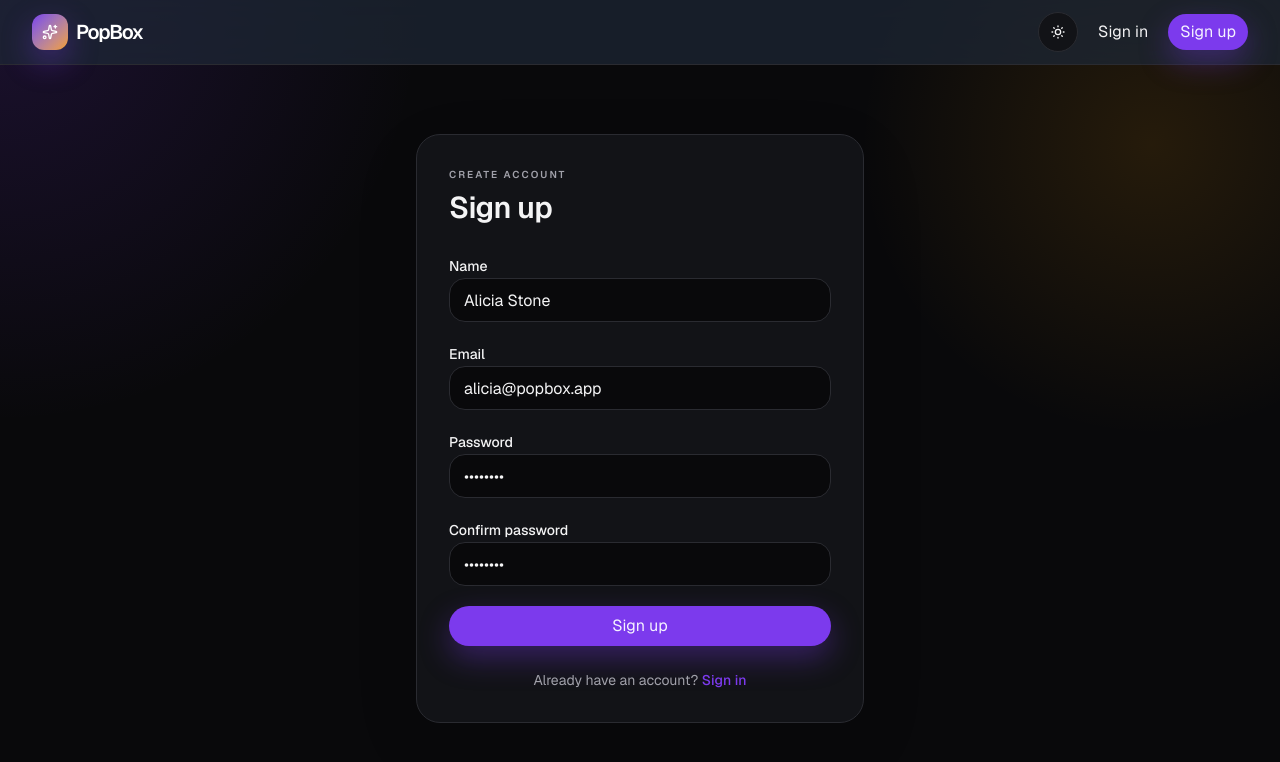
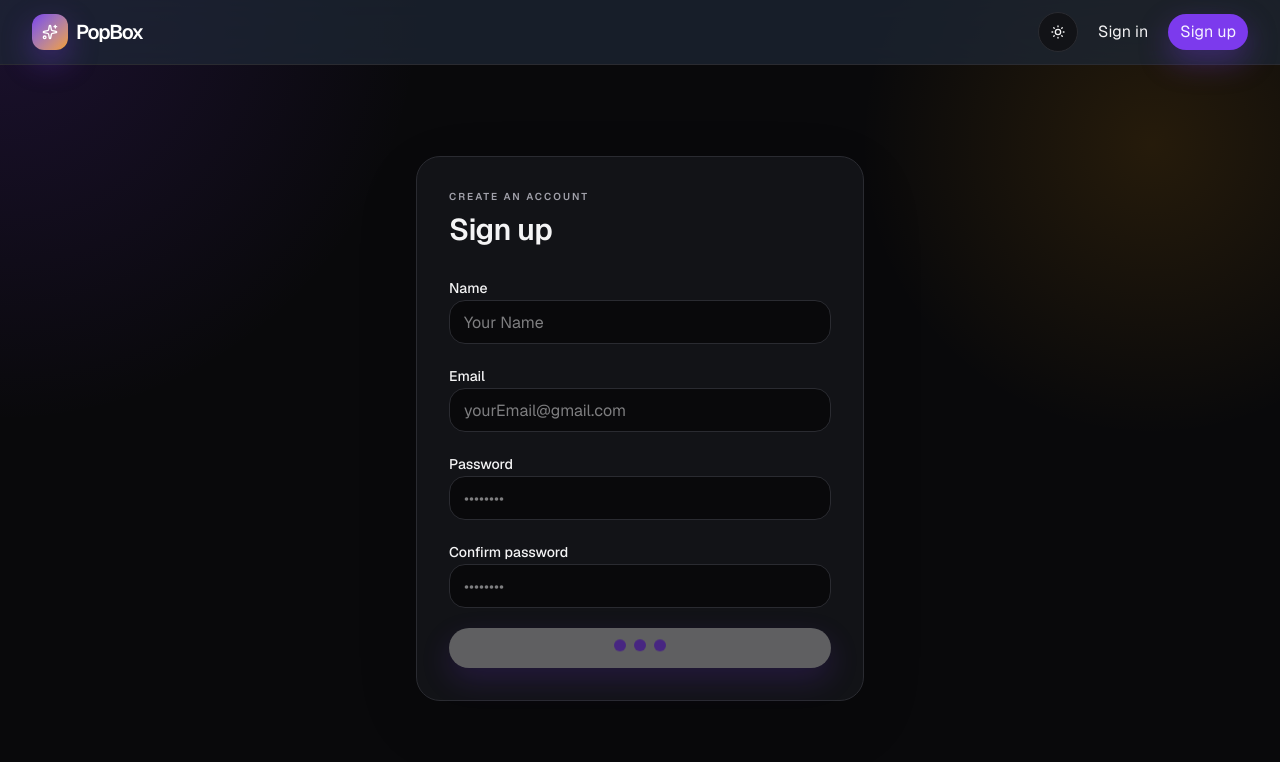
Before and after one commit to Issa-Abbani/PopBox, a Next.js app: page /sign-up in a window 1280 px wide. Shown: the top 762 px of the page. Built offline with nearby package versions, Linux system fonts and the light colour scheme.

Commit message:
Created the sign up logic with a custom access/refresh token JWT implamentation and made some UI changes

```diff
--- /dev/null
+++ b/app/api/test-db/route.ts
@@ -0,0 +1,20 @@
+import { pool } from "@/lib/db";
+import { NextResponse } from "next/server";
+
+export async function GET() {
+  try {
+    const result = await pool.query("SELECT NOW()");
+
+    return NextResponse.json({
+      success: true,
+      time: result.rows[0].now,
+    });
+  } catch (error) {
+    console.error(error);
+
+    return NextResponse.json(
+      { success: false, error: "Database connection failed" },
+      { status: 500 }
+    );
+  }
+}
--- a/app/globals.css
+++ b/app/globals.css
@@ -15,6 +15,8 @@
   --muted-foreground: #6b7280;
   --border: #e7e5ef;
   --success: #10b981;
+  --error: rgb(202, 60, 60);
+  --disabled: rgb(172, 172, 172);
   --shadow-color: rgba(15, 23, 42, 0.12);
 }
 
@@ -33,6 +35,8 @@
   --accent-foreground: #1f2937;
   --accent-soft: rgba(245, 158, 11, 0.14);
   --success: #34d399;
+  --error: rgb(202, 60, 60);
+  --disabled: rgb(172, 172, 172);
   --shadow-color: rgba(0, 0, 0, 0.38);
 }
 
@@ -48,6 +52,9 @@
   --color-primary-foreground: var(--primary-foreground);
   --color-accent: var(--accent);
   --color-accent-foreground: var(--accent-foreground);
+  --color-error: var(--error);
+  --color-success: var(--success);
+  --color-disabled: var(--disabled);
   --font-sans: var(--font-geist-sans);
   --font-mono: var(--font-geist-mono);
 }
--- a/app/loading.tsx
+++ b/app/loading.tsx
@@ -1,10 +1,10 @@
+import Loader from "@/components/layout/Loader";
+
 export default function Loading() {
   return (
-    <div className="flex min-h-[calc(100vh-73px)] items-center justify-center px-6">
-      <div className="flex items-center gap-3 rounded-full border border-border bg-card px-4 py-3 text-sm text-muted-foreground shadow-sm">
-        <span className="h-2.5 w-2.5 animate-pulse rounded-full bg-primary" />
+    <div className="flex min-h-[calc(100vh-73px)] gap-4 items-center justify-center px-6">
+        <Loader/>
         Loading PopBox...
-      </div>
     </div>
   );
 }
--- a/app/page.tsx
+++ b/app/page.tsx
@@ -85,8 +85,8 @@ const reveal = {
 
 export default function RootPage() {
   return (
-    <main className="min-h-screen px-3 py-5 sm:px-6 sm:py-8 lg:px-8 lg:py-10">
-      <div className="mx-auto flex max-w-6xl flex-col gap-6 sm:gap-8">
+    <main className="min-h-screen px-3 py-5 sm:px-6 sm:py-8 lg:px-8 lg:py-15">
+      <div className="mx-auto flex max-w-6xl flex-col gap-6 sm:gap-20 lg:gap-35">
         <motion.section
           initial={{ opacity: 0, y: 24 }}
           animate={{ opacity: 1, y: 0 }}
--- a/app/sign-up/page.tsx
+++ b/app/sign-up/page.tsx
@@ -4,8 +4,61 @@ import Link from "next/link";
 import { motion } from "motion/react";
 
 import { Button } from "@/components/ui/button";
+import { useState } from "react";
+import Loader from "@/components/layout/Loader";
 
 export default function SignUpPage() {
+  const [isLoading, setIsLoading] = useState(true);
+  const [error, setError] = useState("");
+
+  const handleSubmit = async (e: React.FormEvent<HTMLFormElement>) => {
+    e.preventDefault();
+
+    setError("");
+    setIsLoading(true);
+    try {
+      const formData = new FormData(e.currentTarget);
+
+      const data = {
+        name: formData.get("name"),
+        email: formData.get("email"),
+        password: formData.get("password"),
+        confirmPassword: formData.get("confirmPassword"),
+      };
+
+      if(data.password !== data.confirmPassword){
+        setError("Error: Your Password is different from the Confirm Password Input");
+        return;
+      }
+
+      // Send data to API
+
+      const res = await fetch("/api/auth/sign-up", {
+        method: "POST",
+        headers: {
+          "Content-Type": "application/json",
+        },
+        body: JSON.stringify(data),
+      });
+
+      const result = await res.json();
+
+      if (!res.ok) {
+        throw new Error(`Error: ${result.error}`);
+      }
+
+      //Later you have to use router.push("/home") since this is a client component
+    } catch (err) {
+      if (err instanceof Error) {
+        setError(err.message);
+      } else {
+        setError("Something went wrong");
+      }
+    } finally {
+      setIsLoading(false);
+    }
+  };
+
   return (
     <div className="flex min-h-[calc(100vh-73px)] items-center justify-center px-4 py-10">
       <motion.div
@@ -20,8 +73,12 @@ export default function SignUpPage() {
           transition={{ delay: 0.08, duration: 0.35 }}
           className="mb-7"
         >
-          <p className="text-[10px] font-semibold uppercase tracking-[0.2em] text-muted-foreground">Create account</p>
-          <h1 className="mt-2 text-3xl font-semibold tracking-tight text-foreground">Sign up</h1>
+          <p className="text-[10px] font-semibold uppercase tracking-[0.2em] text-muted-foreground">
+            Create An Account
+          </p>
+          <h1 className="mt-2 text-3xl font-semibold tracking-tight text-foreground">
+            Sign up
+          </h1>
         </motion.div>
 
         <motion.form
@@ -29,15 +86,38 @@ export default function SignUpPage() {
           animate={{ opacity: 1 }}
           transition={{ delay: 0.12, duration: 0.35 }}
           className="space-y-5"
+          onSubmit={(e) => handleSubmit(e)}
         >
+          { error.length > 0 && <motion.div
+            initial={{ opacity: 0, y: 12 }}
+            animate={{ opacity: 1, y: 0 }}
+            transition={{ delay: 0.08, duration: 0.35 }}
+            className="mb-7"
+          >
+            <p className="text-[10px] font-semibold uppercase tracking-[0.2em] text-error">
+              {error}
+            </p>
+          </motion.div>}
           <motion.div
             initial={{ opacity: 0, x: -12 }}
             animate={{ opacity: 1, x: 0 }}
             transition={{ delay: 0.15, duration: 0.35 }}
             className="space-y-2"
           >
-            <label htmlFor="name" className="text-sm font-medium text-foreground">Name</label>
-            <input id="name" type="text" defaultValue="Alicia Stone" className="h-11 w-full rounded-2xl border border-border bg-background px-3.5 text-foreground outline-none transition focus:border-primary" />
+            <label
+              htmlFor="name"
+              className="text-sm font-medium text-foreground"
+            >
+              Name
+            </label>
+            <input
+              id="name"
+              name="name"
+              type="text"
+              placeholder="Your Name"
+              className="h-11 w-full rounded-2xl border border-border bg-background px-3.5 text-foreground outline-none transition focus:border-primary"
+              disabled={isLoading}
+            />
           </motion.div>
 
           <motion.div
@@ -46,8 +126,20 @@ export default function SignUpPage() {
             transition={{ delay: 0.2, duration: 0.35 }}
             className="space-y-2"
           >
-            <label htmlFor="email" className="text-sm font-medium text-foreground">Email</label>
-            <input id="email" type="email" defaultValue="alicia@popbox.app" className="h-11 w-full rounded-2xl border border-border bg-background px-3.5 text-foreground outline-none transition focus:border-primary" />
+            <label
+              htmlFor="email"
+              className="text-sm font-medium text-foreground"
+            >
+              Email
+            </label>
+            <input
+              id="email"
+              name="email"
+              type="email"
+              placeholder="yourEmail@gmail.com"
+              className="h-11 w-full rounded-2xl border border-border bg-background px-3.5 text-foreground outline-none transition focus:border-primary"
+              disabled={isLoading}
+            />
           </motion.div>
 
           <motion.div
@@ -56,8 +148,20 @@ export default function SignUpPage() {
             transition={{ delay: 0.25, duration: 0.35 }}
             className="space-y-2"
           >
-            <label htmlFor="password" className="text-sm font-medium text-foreground">Password</label>
-            <input id="password" type="password" defaultValue="••••••••" className="h-11 w-full rounded-2xl border border-border bg-background px-3.5 text-foreground outline-none transition focus:border-primary" />
+            <label
+              htmlFor="password"
+              className="text-sm font-medium text-foreground"
+            >
+              Password
+            </label>
+            <input
+              id="password"
+              type="password"
+              name="password"
+              placeholder="••••••••"
+              className="h-11 w-full rounded-2xl border border-border bg-background px-3.5 text-foreground outline-none transition focus:border-primary"
+              disabled={isLoading}
+            />
           </motion.div>
 
           <motion.div
@@ -66,8 +170,20 @@ export default function SignUpPage() {
             transition={{ delay: 0.3, duration: 0.35 }}
             className="space-y-2"
           >
-            <label htmlFor="confirm-password" className="text-sm font-medium text-foreground">Confirm password</label>
-            <input id="confirm-password" type="password" defaultValue="••••••••" className="h-11 w-full rounded-2xl border border-border bg-background px-3.5 text-foreground outline-none transition focus:border-primary" />
+            <label
+              htmlFor="confirm-password"
+              className="text-sm font-medium text-foreground"
+            >
+              Confirm password
+            </label>
+            <input
+              id="confirm-password"
+              name="confirmPassword"
+              type="password"
+              placeholder="••••••••"
+              className="h-11 w-full rounded-2xl border border-border bg-background px-3.5 text-foreground outline-none transition focus:border-primary"
+              disabled={isLoading}
+            />
           </motion.div>
 
           <motion.div
@@ -75,7 +191,13 @@ export default function SignUpPage() {
             animate={{ opacity: 1, y: 0 }}
             transition={{ delay: 0.35, duration: 0.35 }}
           >
-            <Button type="submit" className="w-full rounded-full bg-primary text-primary-foreground">Sign up</Button>
+            <Button
+              type="submit"
+              className={`w-full rounded-full text-primary-foreground ${isLoading ? "bg-disabled": "bg-primary"}`}
+              disabled={isLoading}
+            >
+              {isLoading ? <Loader /> : "Sign Up"}
+            </Button>
           </motion.div>
         </motion.form>
 
@@ -83,9 +205,12 @@ export default function SignUpPage() {
           initial={{ opacity: 0, y: 10 }}
           animate={{ opacity: 1, y: 0 }}
           transition={{ delay: 0.4, duration: 0.35 }}
-          className="mt-6 text-center text-sm text-muted-foreground"
+          className={`mt-6 text-center text-sm text-muted-foreground ${isLoading ? "hidden" : ""}`}
         >
-          Already have an account? <Link href="/sign-in" className="font-medium text-primary">Sign in</Link>
+          Already have an account?{" "}
+          <Link href="/sign-in" className="font-medium text-primary">
+            Sign in
+          </Link>
         </motion.div>
       </motion.div>
     </div>
--- /dev/null
+++ b/components/layout/Loader.tsx
@@ -0,0 +1,11 @@
+const Loader = () => {
+  return (
+    <div className="flex flex-row gap-2">
+      <div className="w-3 h-3 rounded-full bg-primary animate-bounce [animation-delay:.7s]" />
+      <div className="w-3 h-3 rounded-full bg-primary animate-bounce [animation-delay:.3s]" />
+      <div className="w-3 h-3 rounded-full bg-primary animate-bounce [animation-delay:.7s]" />
+    </div>
+  );
+}
+
+export default Loader;
--- /dev/null
+++ b/lib/db.ts
@@ -0,0 +1,5 @@
+import { Pool } from "pg";
+
+export const pool = new Pool({
+  connectionString: process.env.DATABASE_URL,
+});
```
Also changed, not shown: app/api/auth/sign-up/route.ts (added, +104 -0 lines), package.json (+8 -1 lines), 1 other file (tests, documents, lock files or other folders).
